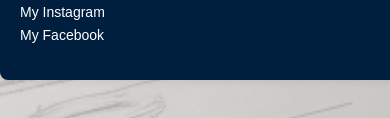
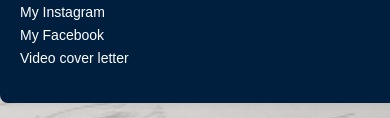
Before and after one commit to PatrykKuzma/My-CV, a plain HTML site: page index.html in a window 390 px wide. Shown: the part 592-710 px from the top of the page. Drawn offline with Linux system fonts and the light colour scheme.

Commit message:
added video

```diff
--- a/index.html
+++ b/index.html
@@ -25,6 +25,8 @@
                 <li><a href="https://www.wattpad.com/story/356125809-krucze-arkana-pocz%C4%85tek" target="_blank">My Novel</a></li>
                 <li><a href="https://www.instagram.com/patryk_j_nevan?igsh=YXkxaXh3NmxyYmJx" target="_blank">My Instagram</a></li>
                 <li><a href="https://www.facebook.com/profile.php?id=100013870848496&locale=pl_PL" target="_blank">My Facebook</a></li>
+                <li><a href="                https://www.loom.com/share/d2498c6ddbcd48b180af71aeb5be0aeb?sid=979fbaef-a453-42cb-a196-28de313d959d
+                    " target="_blank">Video cover letter</a></li>
 
 
             </ul>
--- a/style.css
+++ b/style.css
@@ -13,7 +13,7 @@ body {
 }
 
 #contact-sidebar {
-    background-color: #001f3f; /* Dark blue background color */
+    background-color: #001f3f;
     padding: 20px;
     border-radius: 8px;
     box-shadow: 0 0 10px rgba(0, 0, 0, 0.1);
@@ -29,7 +29,7 @@ body {
 }
 
 #contact-sidebar h2 {
-    color: #ffffff; /* White text color */
+    color: #ffffff;
     font-size: 1.5em;
 }
 
@@ -40,17 +40,17 @@ body {
 
 #contact-sidebar li {
     margin-bottom: 5px;
-    color: #ffffff; /* White text color for list items */
+    color: #ffffff;
 }
 
 #contact-sidebar a {
-    color: #ffffff; /* White text color for links */
-    font-size: 14px; /* Adjust the font size as needed */
-    text-decoration: none; /* Remove underlines from links */
+    color: #ffffff;
+    font-size: 14px;
+    text-decoration: none;
 }
 
 #contact-sidebar a:hover {
-    text-decoration: underline; /* Add underline on hover for better visibility */
+    text-decoration: underline;
 }
 
 #content {
@@ -58,7 +58,7 @@ body {
     padding: 20px;
     transition: margin-left 0.5s;
     overflow-y: auto;
-    max-height: calc(100vh - 40px); /* Ogranicz wysokość */
+    max-height: calc(100vh - 40px);
 }
 
 /* Styl responsywny */
@@ -69,7 +69,7 @@ body {
 
     #contact-sidebar {
         width: 100%;
-        max-width: 400px; /* Dostosuj szerokość kontenera */
+        max-width: 400px;
     }
 
     #content {
```
